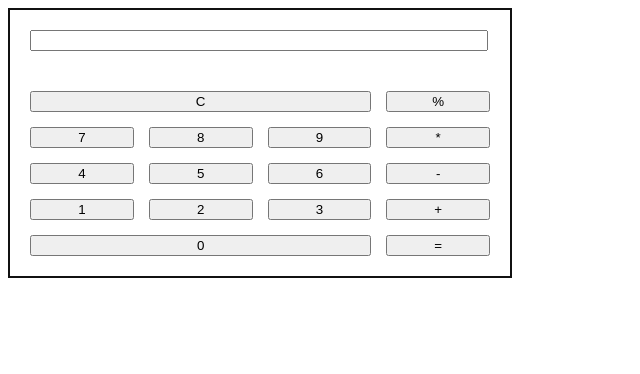
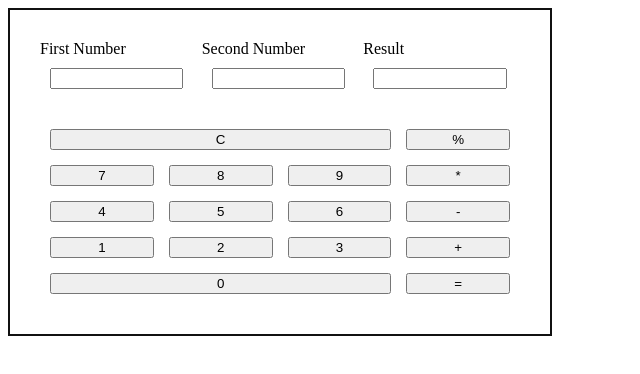
Before and after one commit to EmiKusaba/calculator-fromScrach, a plain HTML site: page index.html in a window 1280 px wide. Shown: the whole page, without its empty margins (0-640 px from the left). Drawn offline with Linux system fonts and the light colour scheme.

Commit message:
added html and css

```diff
--- a/index.html
+++ b/index.html
@@ -13,8 +13,19 @@
 <body>
   <!--screen-->
   <div class="calc">
-    <main>
+    <main class="screen">
+      <div>
+      <label>First Number</label>
       <input type="number">
+    </div>
+    <div>
+      <label>Second Number</label>
+      <input type="number">
+    </div>
+    <div>
+      <label>Result</label>
+      <input type="number">
+    </div>
     </main>
     <!--button-->
     <section>
--- a/style.css
+++ b/style.css
@@ -15,13 +15,19 @@
   max-width: 500px;
   height: auto;
   border: 2px solid #111;
-  padding: 20pxx
+  padding: 20px;
 }
 .is-zero,
 .is-clear   {
   grid-column: span 3;
 }
 input {
-  width: 90%;
-  margin:20px;
+  width: 80%;
+  margin: 10px;
 }
+.screen{
+  display: grid;
+  grid-template-columns: 1fr 1fr 1fr ;
+  grid-gap: 5px;
+  margin: 2%;
+}
```
